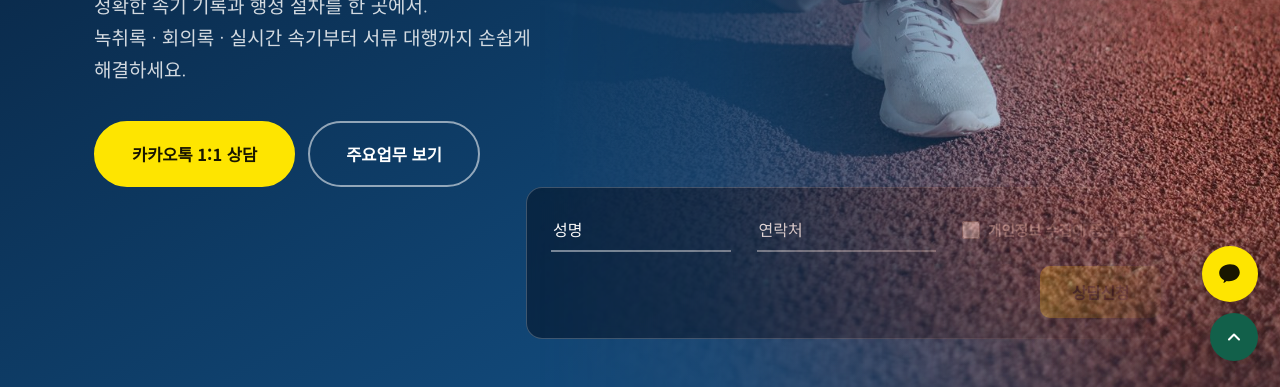
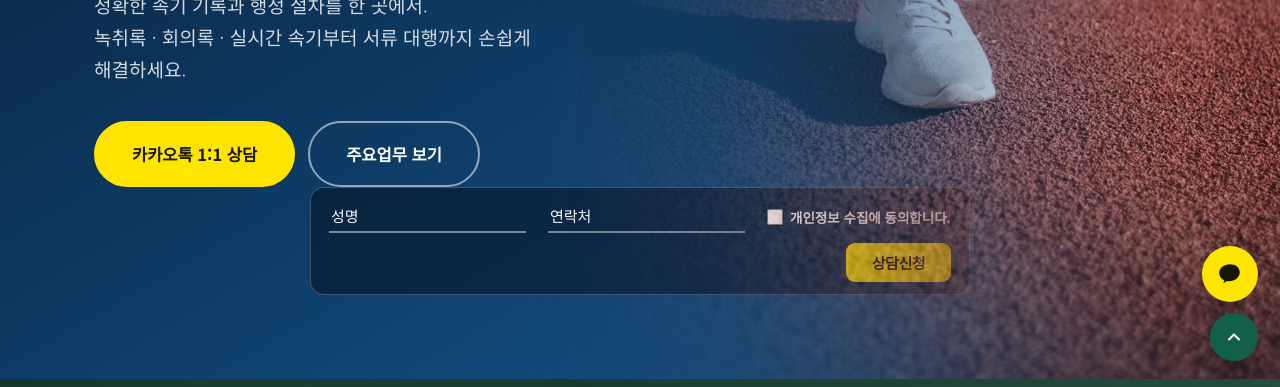
Before and after one commit to richerj4609-dot/thrrl, a plain HTML site: page index.html in a window 1280 px wide. Shown: the part 413-800 px from the top of the page. Drawn offline with Linux system fonts and the light colour scheme.

Commit message:
상담 입력창 가운데 하단 배치 + 세로 크기 축소(컴팩트)

```diff
--- a/css/style.css
+++ b/css/style.css
@@ -129,43 +129,43 @@ ul,ol{list-style:none}
 /* 접근용 : 화면에만 안 보이는 라벨 */
 .sr-only{position:absolute;width:1px;height:1px;padding:0;margin:-1px;overflow:hidden;clip:rect(0,0,0,0);white-space:nowrap;border:0}
 
-/* ── 히어로 상담 입력창 : 히어로 오른쪽 하단(본문 흐름에서 우측 정렬) ── */
+/* ── 히어로 상담 입력창 : 히어로 가운데 하단 · 컴팩트 ── */
 .hero-form{
-  display:flex;flex-wrap:wrap;align-items:center;gap:14px 26px;
-  margin:0 0 0 auto;max-width:660px;
-  padding:20px 24px;border-radius:16px;
+  display:flex;flex-wrap:wrap;align-items:center;gap:10px 22px;
+  margin:0 auto;max-width:660px;
+  padding:12px 18px;border-radius:14px;
   background:rgba(4,17,35,.55);
   border:1px solid rgba(255,255,255,.22);
   -webkit-backdrop-filter:blur(6px);backdrop-filter:blur(6px);
 }
 .hero-form__field{flex:1 1 150px;min-width:130px}
 .hero-form__field input{
-  width:100%;padding:9px 2px;background:transparent;
+  width:100%;padding:5px 2px;background:transparent;
   border:0;border-bottom:2px solid rgba(255,255,255,.45);
-  color:#fff;font-family:inherit;font-size:16px;font-weight:700;
+  color:#fff;font-family:inherit;font-size:15px;font-weight:700;
   outline:none;transition:border-color .2s;
 }
 .hero-form__field input::placeholder{color:#fff;font-weight:500}
 .hero-form__field input:focus{border-bottom-color:var(--kakao)}
 .hero-form__agree{
-  display:flex;align-items:center;gap:8px;cursor:pointer;
-  font-size:14.5px;font-weight:700;color:#fff;
+  display:flex;align-items:center;gap:7px;cursor:pointer;
+  font-size:13.5px;font-weight:700;color:#fff;
   user-select:none;white-space:nowrap;
 }
 .hero-form__agree input{
-  width:18px;height:18px;flex-shrink:0;cursor:pointer;
+  width:16px;height:16px;flex-shrink:0;cursor:pointer;
   accent-color:var(--kakao);
 }
 .hero-form__submit{
-  margin-left:auto;padding:14px 32px;border:0;border-radius:10px;
+  margin-left:auto;padding:9px 26px;border:0;border-radius:9px;
   background:var(--kakao);color:#191600;
-  font-family:inherit;font-size:16px;font-weight:900;letter-spacing:-.5px;
+  font-family:inherit;font-size:15px;font-weight:900;letter-spacing:-.5px;
   cursor:pointer;transition:.2s;white-space:nowrap;
 }
 .hero-form__submit:hover{transform:translateY(-2px);box-shadow:0 10px 24px rgba(254,229,0,.35)}
 .hero-form__submit:active{transform:translateY(0)}
 @media (max-width:560px){
-  .hero-form{padding:18px 18px;gap:14px 16px}
+  .hero-form{padding:12px 14px;gap:10px 14px}
   .hero-form__field{flex:1 1 100%}
   .hero-form__agree{flex:1 1 100%;white-space:normal}
   .hero-form__submit{margin-left:0;width:100%}
@@ -456,8 +456,8 @@ ul,ol{list-style:none}
   .hero{padding:120px 0 70px}
   .hero__photo{width:100%;-webkit-mask-image:none;mask-image:none}
   .hero__photo-grad{background:linear-gradient(180deg,rgba(7,27,52,.9),rgba(7,27,52,.94))}
-  /* 좁은 화면 : 입력창은 왼쪽 정렬로 */
-  .hero-form{margin:32px 0 0}
+  /* 좁은 화면 : 가운데 정렬 유지 */
+  .hero-form{margin:30px auto 0}
   .section{padding:66px 0}
   .people{grid-template-columns:1fr}
   .will__cta{flex-direction:column;text-align:center;align-items:stretch}
--- a/index.html
+++ b/index.html
@@ -18,7 +18,7 @@
 <link rel="preconnect" href="https://fonts.googleapis.com">
 <link rel="preconnect" href="https://fonts.gstatic.com" crossorigin>
 <link href="https://fonts.googleapis.com/css2?family=Noto+Sans+KR:wght@300;400;500;700;900&display=swap" rel="stylesheet">
-<link rel="stylesheet" href="css/style.css?v=9">
+<link rel="stylesheet" href="css/style.css?v=10">
 
 <!-- 사이트를 열면 항상 첫 화면(상단)부터 보이도록
      1) 브라우저의 '이전 스크롤 위치 복원' 기능을 끈다.
```
Also changed, not shown: kakao.html (+1 -1 lines).
